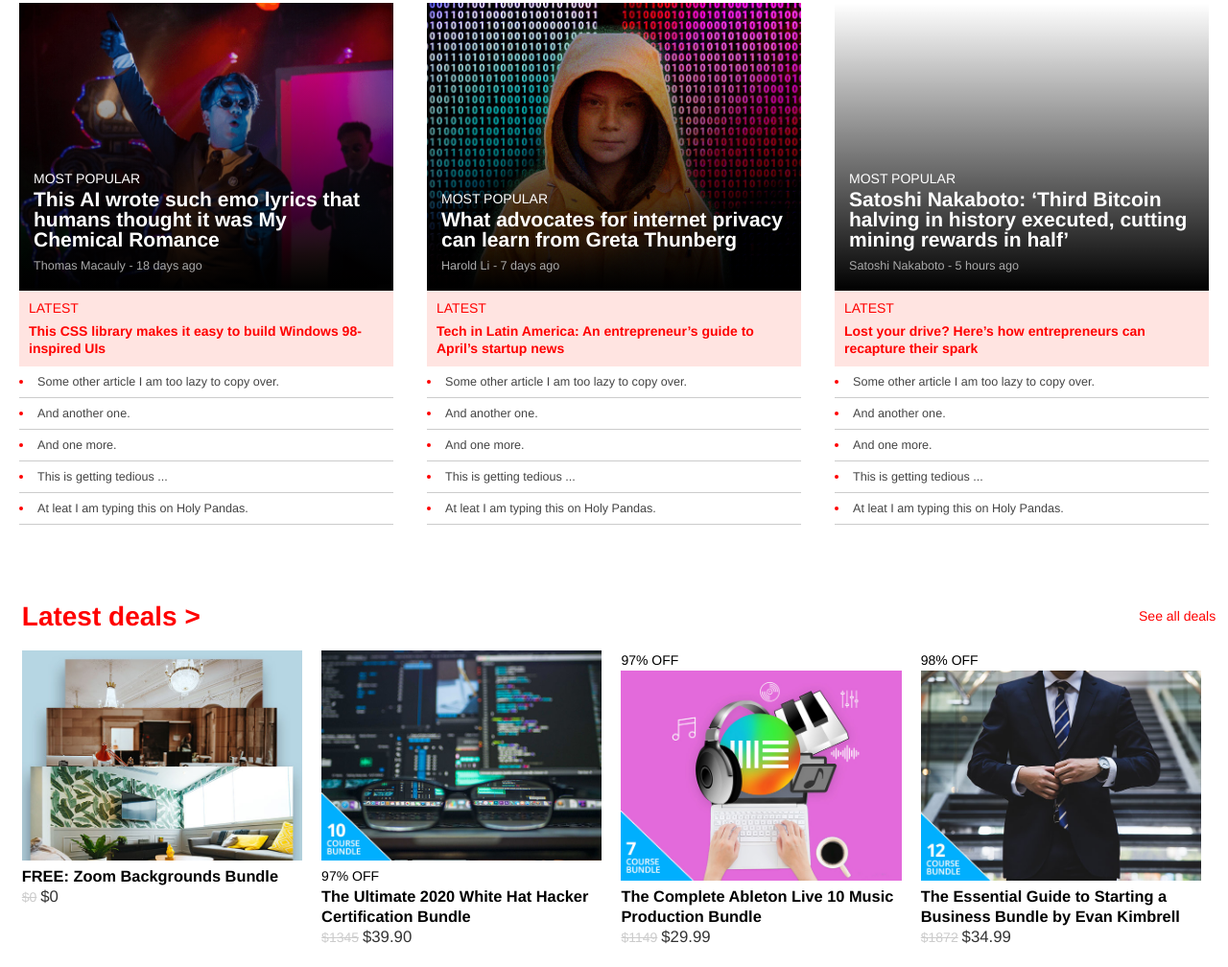
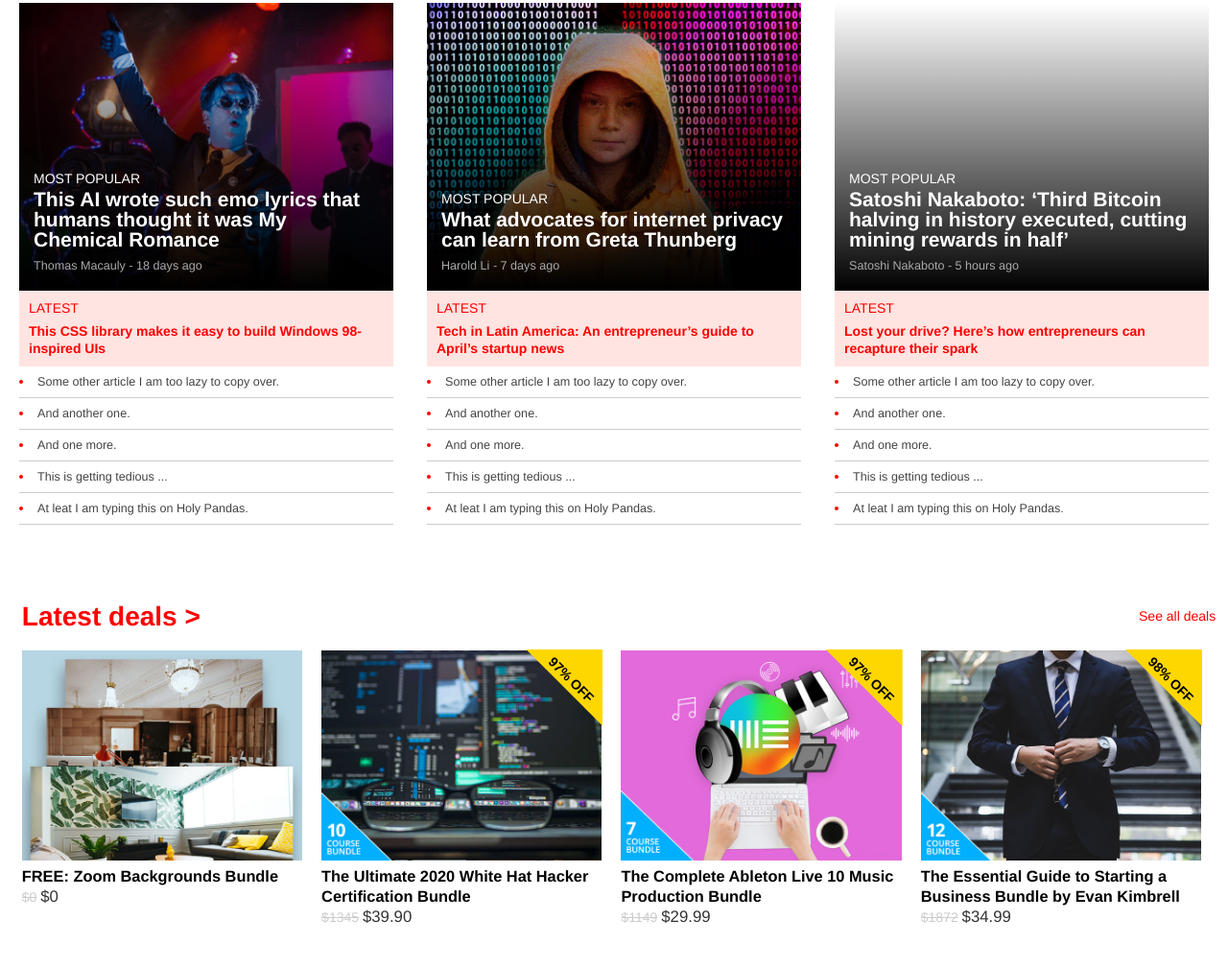
Before and after one commit to ranmaru22/the_odin_project, a plain HTML site: page responsive-design/index.html in a window 1280 px wide. Shown: the part 2570-3578 px from the top of the page at 96% size. After the commit the page ends 3557 px from the top, so only its background shows below. Drawn offline with nearby package versions, Linux system fonts and the light colour scheme; files that its build step writes are made by us from their sources.

Commit message:
Add individual deal styling + discount ribbons

```diff
--- a/responsive-design/main.scss
+++ b/responsive-design/main.scss
@@ -492,6 +492,28 @@ body {
                     }
                 }
             }
+
+            .deals-2,
+            .deals-3,
+            .deals-4 {
+                position: relative;
+
+                .discount {
+                    position: absolute;
+                    top: -1px;
+                    right: -1px;
+                    background: gold;
+                    width: 80px;
+                    height: 80px;
+                    font-weight: 800;
+                    clip-path: polygon(0 0, 100% 0, 100% 100%);
+
+                    .text {
+                        transform:
+                            rotate(45deg) translate(30px, 10px);
+                    }
+                }
+            }
         }
     }
 }
```
